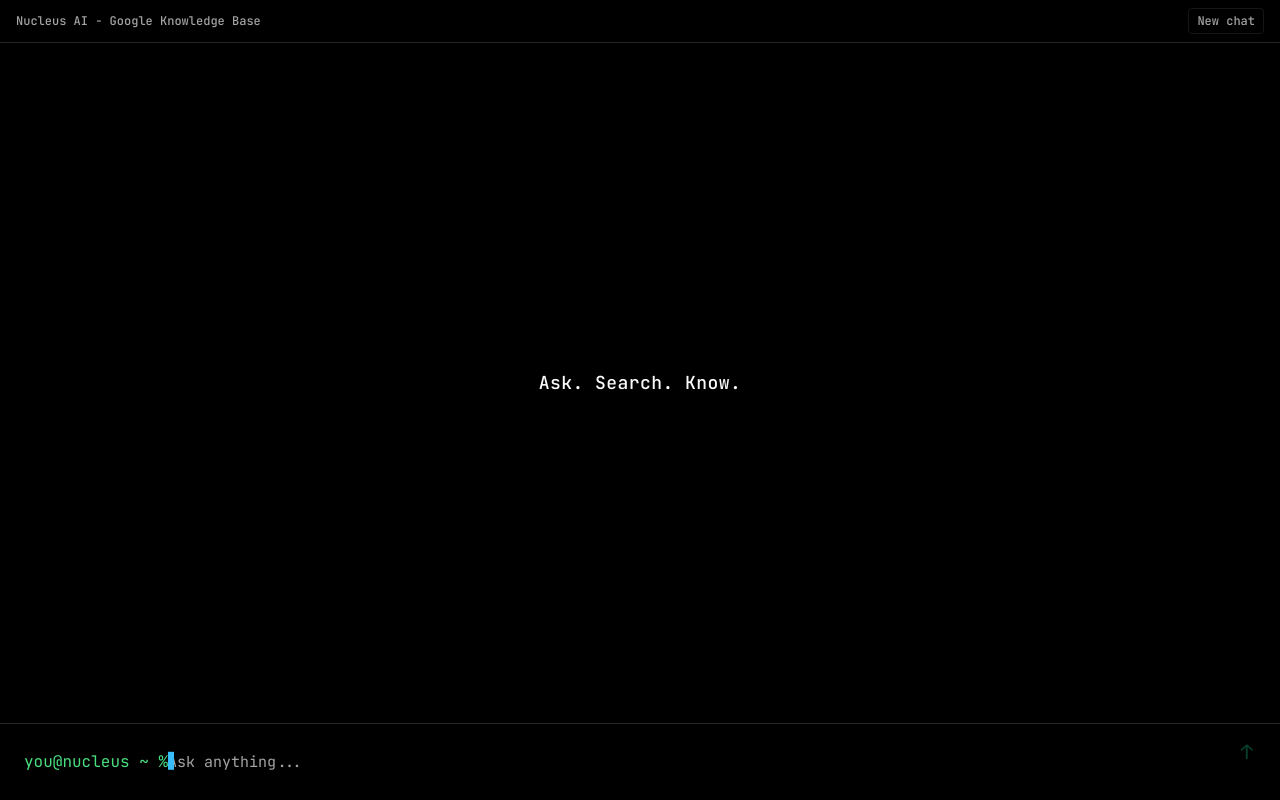
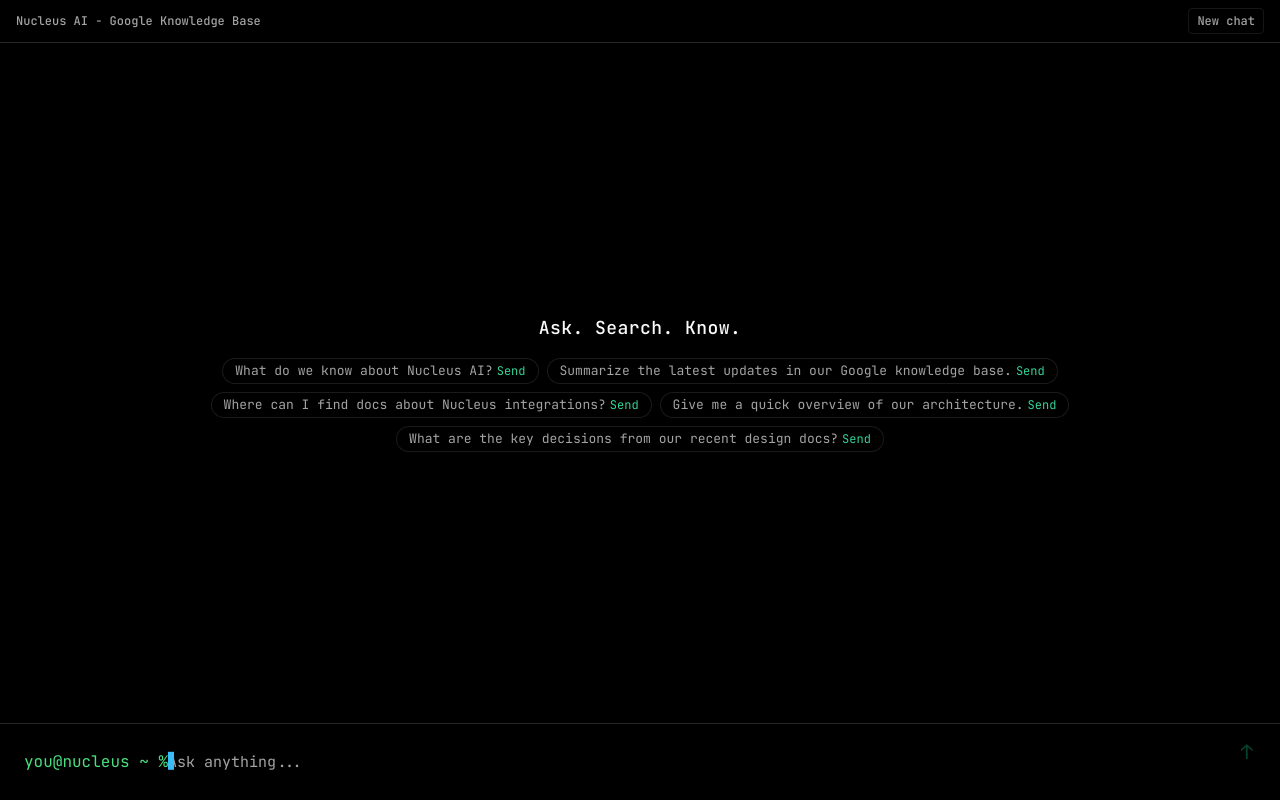
Before and after one commit to NithishaVenkatesh/Nucleus-AI, a Next.js app in the folder frontend/: page / in a window 1280 px wide. Built offline with nearby package versions, Linux system fonts and the light colour scheme.

Commit message:
golden ques

```diff
--- a/frontend/app/page.tsx
+++ b/frontend/app/page.tsx
@@ -119,9 +119,9 @@ export default function Home() {
     return out;
   }, [blocks]);
 
-  const handleSubmit = useCallback(async () => {
-    const q = input.trim();
-    if (!q || loading) return;
+  const sendPrompt = useCallback(
+    async (q: string) => {
+      if (!q.trim() || loading) return;
 
       setSendAnimating(true);
       setInput("");
@@ -164,7 +164,35 @@ export default function Home() {
       } finally {
         setLoading(false);
       }
-  }, [input, loading, buildHistory]);
+    },
+    [loading, buildHistory],
+  );
+
+  const handleSubmit = useCallback(async () => {
+    const q = input.trim();
+    if (!q || loading) return;
+
+    await sendPrompt(q);
+  }, [input, loading, sendPrompt]);
+
+  const goldenQuestions = [
+    "What do we know about Nucleus AI?",
+    "Summarize the latest updates in our Google knowledge base.",
+    "Where can I find docs about Nucleus integrations?",
+    "Give me a quick overview of our architecture.",
+    "What are the key decisions from our recent design docs?",
+  ];
+
+  const handleGoldenEdit = (q: string) => {
+    setInput(q);
+  };
+
+  const handleGoldenSend = (q: string) => {
+    setInput(q);
+    sendPrompt(q);
+  };
+
+  const hasConversation = blocks.length > 0;
 
   useEffect(() => {
     scrollRef.current?.scrollTo({
@@ -226,8 +254,6 @@ export default function Home() {
     });
   });
 
-  const hasConversation = blocks.length > 0;
-
   return (
     <div className="flex flex-col h-screen min-h-0">
       <header className="shrink-0 min-h-9 flex items-center justify-between gap-2 px-3 sm:px-4 py-2 border-b border-warp-border bg-black">
@@ -266,6 +292,29 @@ export default function Home() {
               <p className="text-warp-fg text-base sm:text-lg font-medium tracking-wide text-center">
                 Ask. Search. Know.
               </p>
+              <div className="mt-3 flex flex-wrap justify-center gap-2">
+                {goldenQuestions.map((q) => (
+                  <div
+                    key={q}
+                    className="flex items-center gap-1 rounded-full border border-warp-border/70 px-3 py-1 bg-black/40"
+                  >
+                    <button
+                      type="button"
+                      onClick={() => handleGoldenEdit(q)}
+                      className="text-xs sm:text-[13px] text-warp-muted hover:text-warp-fg"
+                    >
+                      {q}
+                    </button>
+                    <button
+                      type="button"
+                      onClick={() => handleGoldenSend(q)}
+                      className="text-xs text-emerald-400 hover:text-emerald-300"
+                    >
+                      Send
+                    </button>
+                  </div>
+                ))}
+              </div>
             </div>
           )}
           <div
@@ -273,10 +322,33 @@ export default function Home() {
             className="flex-1 overflow-y-auto px-3 sm:px-4 py-4"
           >
             {!hasConversation && !error && (
-              <div className="h-full flex items-center justify-center">
-                <p className="text-warp-fg text-base sm:text-lg font-medium tracking-wide">
+              <div className="h-full flex flex-col items-center justify-center gap-4">
+                <p className="text-warp-fg text-base sm:text-lg font-medium tracking-wide text-center">
                   Ask. Search. Know.
                 </p>
+                <div className="flex flex-wrap justify-center gap-2">
+                  {goldenQuestions.map((q) => (
+                    <div
+                      key={q}
+                      className="flex items-center gap-1 rounded-full border border-warp-border/70 px-3 py-1 bg-black/40"
+                    >
+                      <button
+                        type="button"
+                        onClick={() => handleGoldenEdit(q)}
+                        className="text-xs sm:text-[13px] text-warp-muted hover:text-warp-fg"
+                      >
+                        {q}
+                      </button>
+                      <button
+                        type="button"
+                        onClick={() => handleGoldenSend(q)}
+                        className="text-xs text-emerald-400 hover:text-emerald-300"
+                      >
+                        Send
+                      </button>
+                    </div>
+                  ))}
+                </div>
               </div>
             )}
             {blocks.map((block, i) => (
```
Lines whose indentation alone changed are shown as unchanged.
